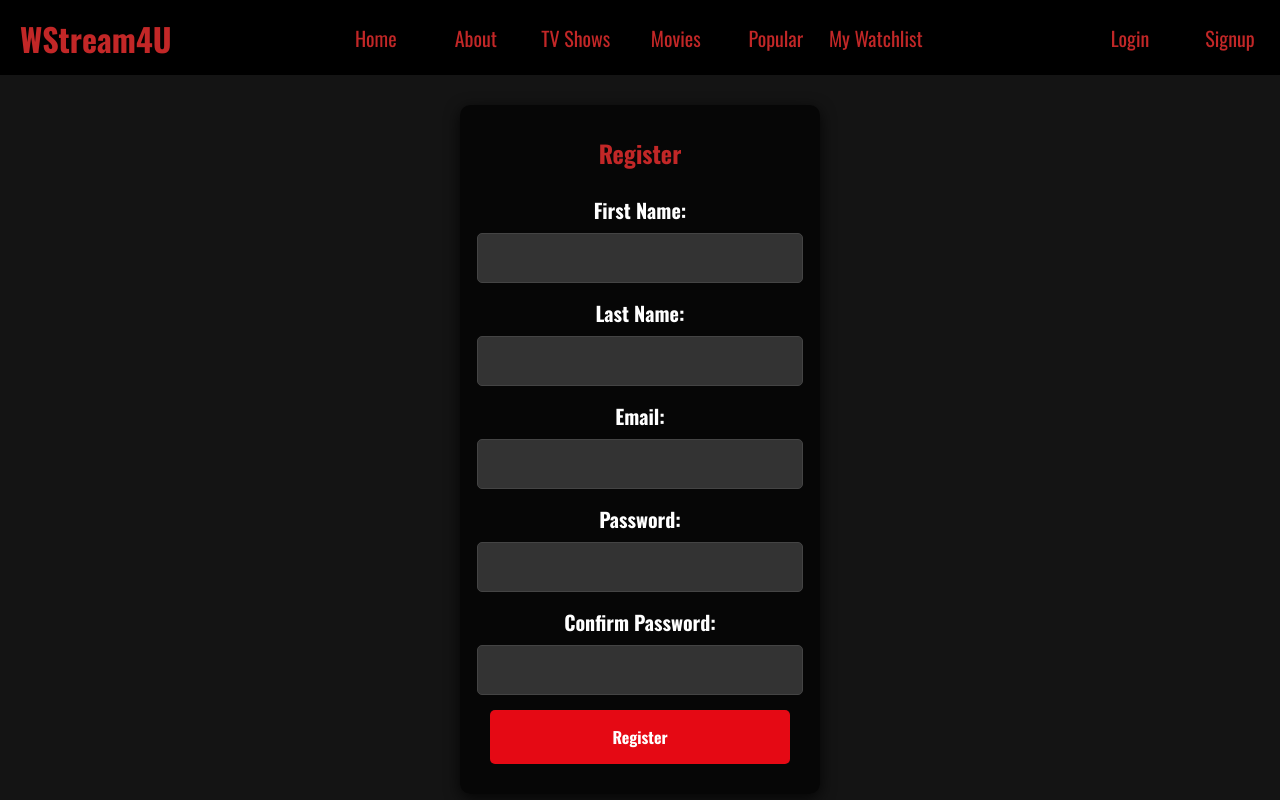
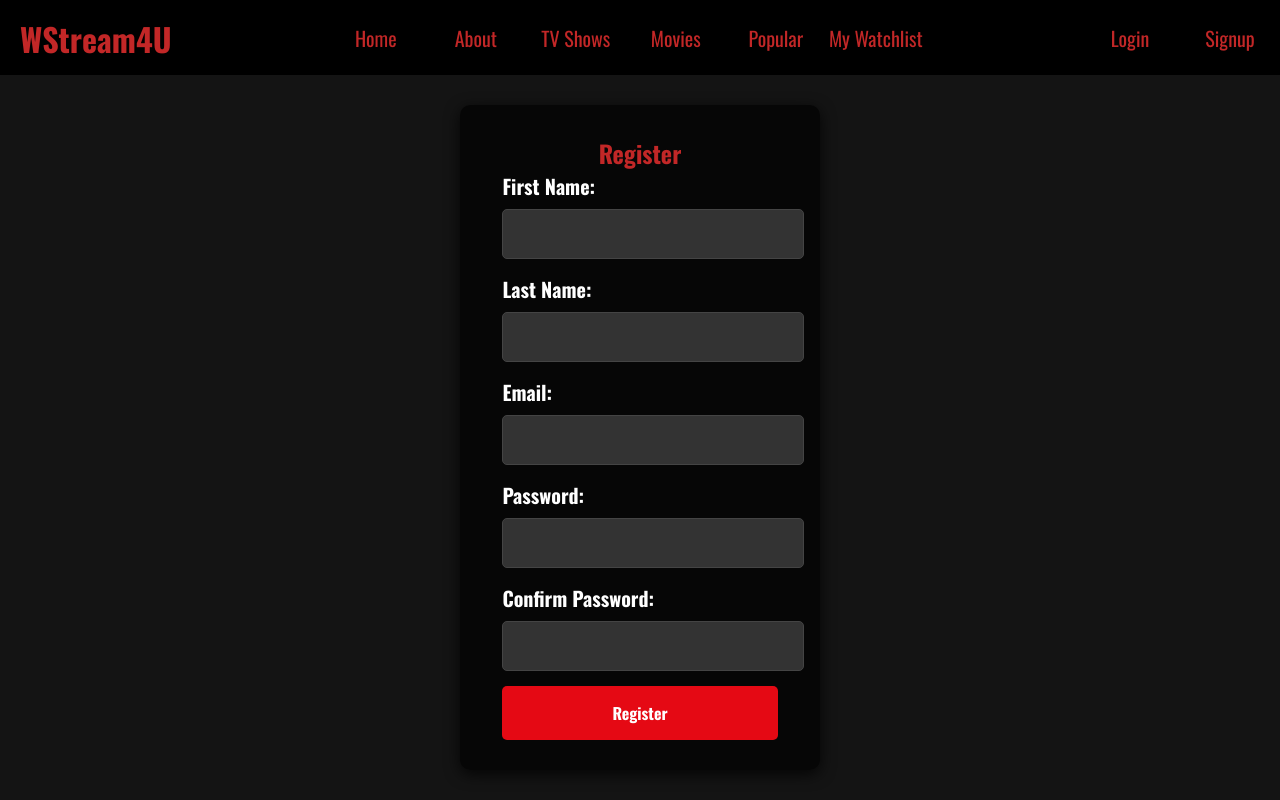
Before and after one commit to William2Git/contextA6, a React (Vite) app: page /register in a window 1280 px wide. Shown: the top 800 px of the page. Built offline with nearby package versions, Linux system fonts and the light colour scheme.

Commit message:
Added register

```diff
--- a/package.json
+++ b/package.json
@@ -11,6 +11,7 @@
   },
   "dependencies": {
     "axios": "^1.7.7",
+    "immutable": "^5.0.3",
     "react": "^18.3.1",
     "react-dom": "^18.3.1",
     "react-router-dom": "^6.28.0"
--- a/src/views/LoginView.jsx
+++ b/src/views/LoginView.jsx
@@ -10,8 +10,9 @@ function LoginView() {
   let [pass, setPass] = useState("");
   const navigate = useNavigate();
 
-  function login() {
-    if (email == "") {
+  function login(event) {
+    event.preventDefault();
+    if (email=="") {
       return alert("Please enter an email");
     }
     if (pass != "iloveyou") {
@@ -23,15 +24,15 @@ function LoginView() {
   return (
     <div>
       <Header />
-      <div id="contents">
+      <form id="contents" onSubmit={(event)=>{login(event)}}>
         <h2>Login</h2>
         <br></br>
         <label>Email:</label>
-        <input type="text" value={email} onChange={(event) => setEmail(event.target.value.trim())}></input>
+        <input type="email" value={email} onChange={(event) => setEmail(event.target.value.trim())}></input>
         <label>Password:</label>
         <input type="password" value={pass} onChange={(event => setPass(event.target.value))}></input>
-        <button id="enter" style={{ cursor: 'pointer' }} onClick={() => login()}>Login</button>
-      </div>
+        <button id="enter" style={{ cursor: 'pointer' }}>Login</button>
+      </form>
       <Footer />
     </div>
 
--- a/src/views/RegisterView.jsx
+++ b/src/views/RegisterView.jsx
@@ -1,25 +1,35 @@
 import "./RegisterView.css";
 import Header from "../components/Header.jsx";
 import Footer from "../components/Footer.jsx";
+import {useNavigate} from "react-router";
 
 function RegisterView() {
+  const navigate= useNavigate();
+
+  function register(event) {
+    event.preventDefault();
+    alert("Account Successfully Created")
+    return navigate("/movies/genre/28");
+  }
+
   return (
     <div>
       <Header />
       <div id="contents">
         <h2>Register</h2>
-        <br></br>
+        <form onSubmit={(event) => { register(event) }}>
           <label>First Name:</label>
           <input type="text"></input>
           <label>Last Name:</label>
           <input type="text"></input>
           <label>Email:</label>
-        <input type="text"></input>
+          <input type="email"></input>
           <label>Password:</label>
           <input type="password"></input>
           <label>Confirm Password:</label>
           <input type="password"></input>
           <button id="enter" style={{ cursor: 'pointer' }}>Register</button>
+        </form>
       </div>
       <Footer />
     </div>
```
Also changed, not shown: src/context/index.jsx (added, +19 -0 lines), 1 other file (tests, documents, lock files or other folders). Lines whose indentation alone changed are shown as unchanged.
